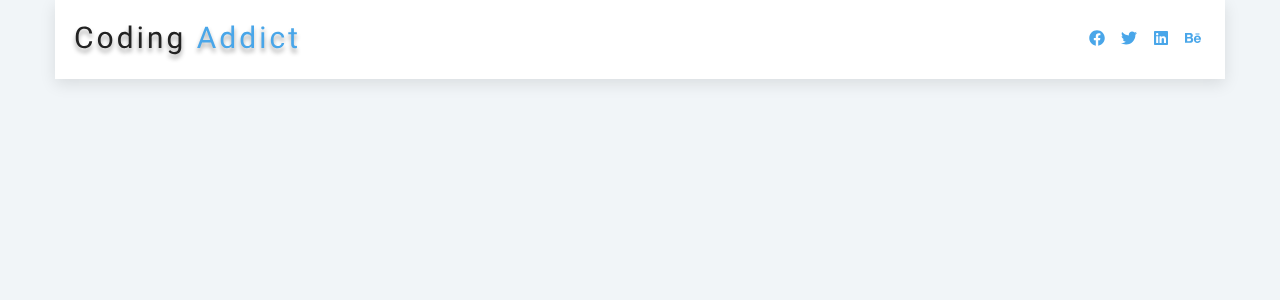
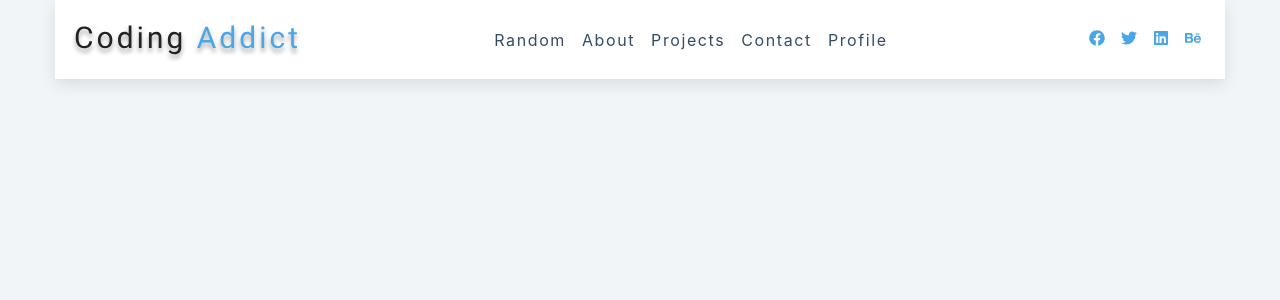
Before and after one commit to meruyert93/15-React-projects, a React (Create React App) app in the folder 11-navbar/setup/: page / in a window 1280 px wide. Shown: the top 300 px of the page. Built offline with nearby package versions, Linux system fonts and the light colour scheme.

Commit message:
11-Navbar Class Toggle

```diff
--- a/11-navbar/setup/src/Navbar.js
+++ b/11-navbar/setup/src/Navbar.js
@@ -13,8 +13,7 @@
                     <FaBars/>
                 </button>
             </div>
-            {showLinks && (
-                <div className="links-container show-container">
+                <div className={`${showLinks ? 'links-container show-container' : 'links-container'}`}>
                 <ul className="links">
                     {links.map((link) => {
                         const {id, url, text} = link;
@@ -27,7 +26,6 @@
                     })}
                 </ul>
             </div>
-            )}
 
             <ul className="social-icons">
                     {social.map((socialIcon) => {
```
